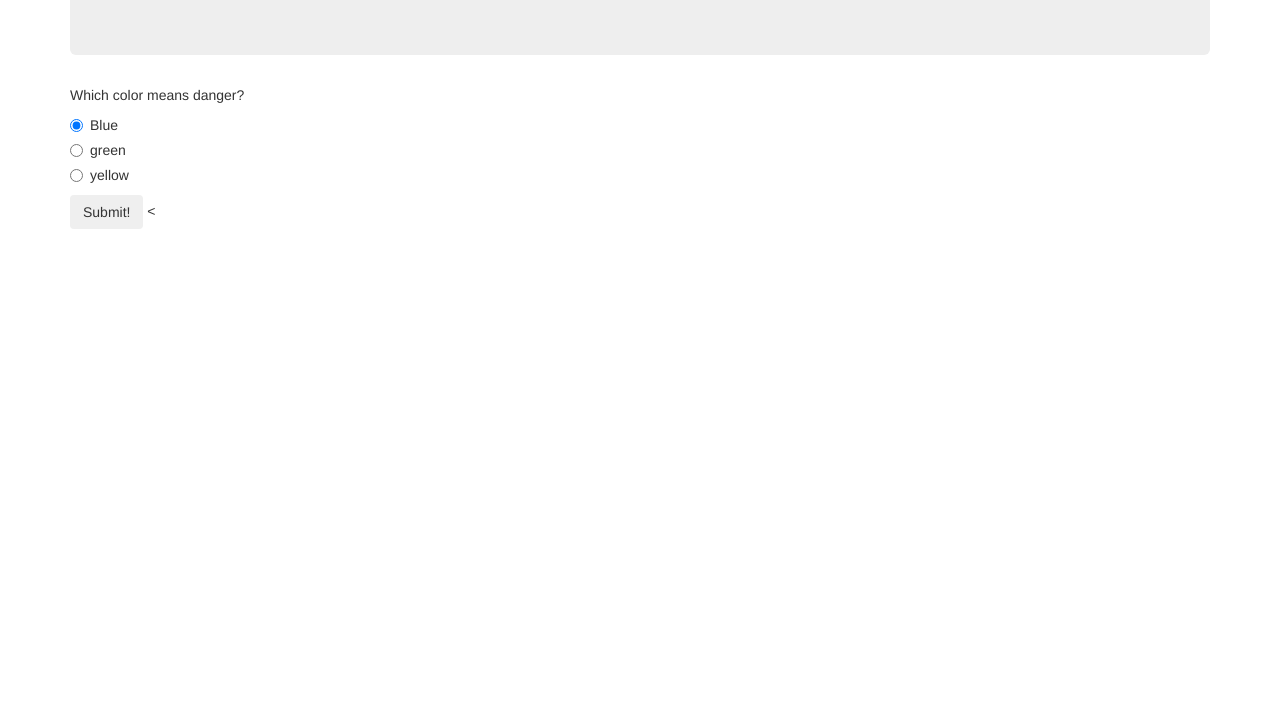
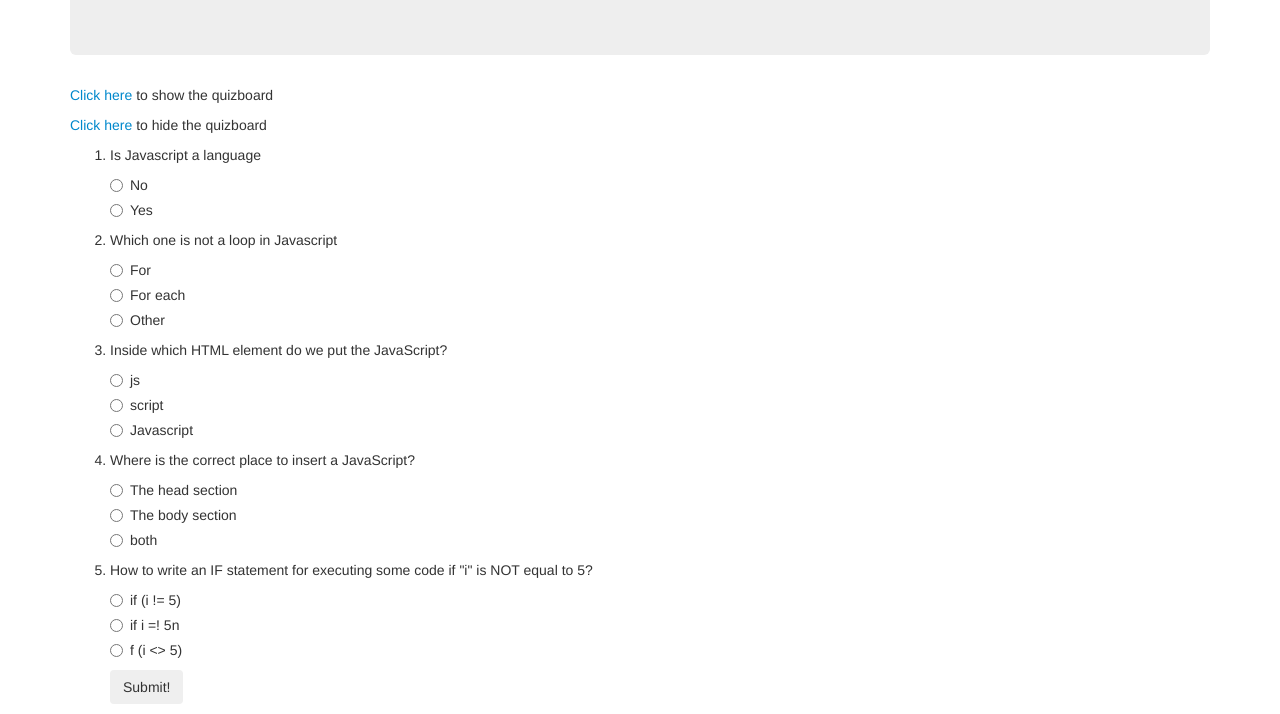
Before and after one commit to carolmbithe/Quizboard, a plain HTML site: page index.html in a window 1280 px wide. Shown: the part 193-907 px from the top of the page. Before the commit the page ends 800 px from the top, so only its background shows below. Drawn offline with nearby package versions, Linux system fonts and the light colour scheme.

Commit message:
used a clickable class and a jquery effect

```diff
--- a/css/styles.css
+++ b/css/styles.css
@@ -1,3 +1,14 @@
 body{
   background-color:
 }
+img{
+  display: none
+}
+.clickable {
+       cursor: pointer;
+       color: #0088cc;
+     }
+
+     .clickable:hover {
+       text-decoration: underline;
+     }
--- a/index.html
+++ b/index.html
@@ -15,26 +15,96 @@
         <h1>QUIZBOARD</h2>
         <h2>Answer the following questions</h2>
       </div>
+      <div id="hidden">
+       <p> <span class="clickable">Click here </span>to show the quizboard</p>
+
+    </div>
+    <div id="showing">
+     <p> <span class="clickable">Click here </span>to hide the quizboard</p>
+    <img src="img/qb.jpeg" alt="A picture of a quizboard">
+  </div>
      <form>
-       <p>Which color means danger?
+       <ol>
+      <li> <p>Is Javascript a language</p></li>
          <div class="radio">
         <label>
-          <input type="radio" name="color" value="blue" checked>  Blue
+          <input type="radio" name="language" value="0">No
         </label>
       </div>
       <div class="radio">
         <label>
-          <input type="radio" name="color" value="green"> green
+          <input type="radio" name="language" value="20"> Yes
         </label>
       </div>
-      <div class="radio">
-        <label>
-          <input type="radio" name="color" value="yellow">
-          yellow
-        </label>
-      </div>
-       <button type="submit" class="btn">Submit!</button>
-<    </form>
+        <li><p>Which one is not a loop in Javascript</p></li>
+        <div class="radio">
+       <label>
+         <input type="radio" name="loop" value="0">For
+       </label>
+     </div>
+     <div class="radio">
+       <label>
+         <input type="radio" name="loop" value="20"> For each
+       </label>
+     </div>
+     <div class="radio">
+       <label>
+         <input type="radio" name="loop" value="0">Other
+
+       </label>
+     </div>
+    <li><p>Inside which HTML element do we put the JavaScript?</p></li>
+       <div class="radio">
+      <label>
+        <input type="radio" name="element" value="0">js
+      </label>
+    </div>
+    <div class="radio">
+      <label>
+        <input type="radio" name="element" value="20">script
+      </label>
+    </div>
+    <div class="radio">
+      <label>
+        <input type="radio" name="element" value="0">Javascript
+      </label>
+    </div>
+    <li> <p>Where is the correct place to insert a JavaScript?</p></li>
+       <div class="radio">
+      <label>
+        <input type="radio" name="place" value="0">The head section
+      </label>
+    </div>
+    <div class="radio">
+   <label>
+     <input type="radio" name="place" value="20">The body section
+   </label>
+ </div>
+ <div class="radio">
+<label>
+  <input type="radio" name="place" value="0">both
+</label>
+</div>
+<li> <p>How to write an IF statement for executing some code if "i" is NOT equal to 5?</p></li>
+   <div class="radio">
+  <label>
+    <input type="radio" name="statement" value="20">if (i != 5)
+  </label>
+</div>
+<div class="radio">
+<label>
+ <input type="radio" name="statement" value="0">if i =! 5n
+</label>
+</div>
+<div class="radio">
+<label>
+<input type="radio" name="statement" value="0">f (i <> 5)
+</label>
+</div>
+ <button type="submit" class="btn">Submit!</button>
+
+  </form>
+
      </div>
   </body>
 </html>
--- a/js/scripts.js
+++ b/js/scripts.js
@@ -1,10 +1,13 @@
-$(document).ready(function() {
-    $("#blanks form").submit(function(event) {
-      var
+var total=
 
 
 
-      event.preventDefault();
-      var beverage = $("#beverage").val();
-    });
-  });
+
+
+
+
+
+$(document).ready(function() {
+
+       });
+     });
```
Also changed, not shown: img/qb.jpeg (added).
